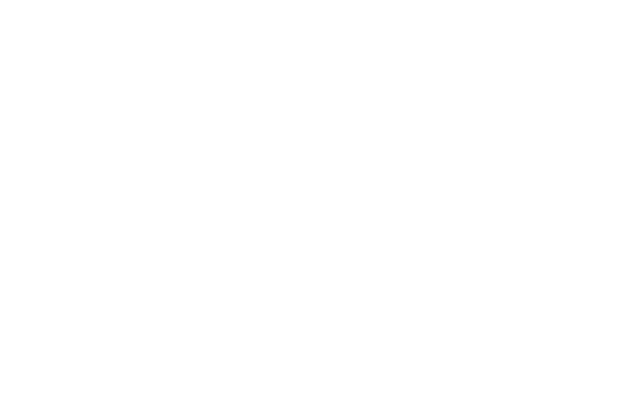
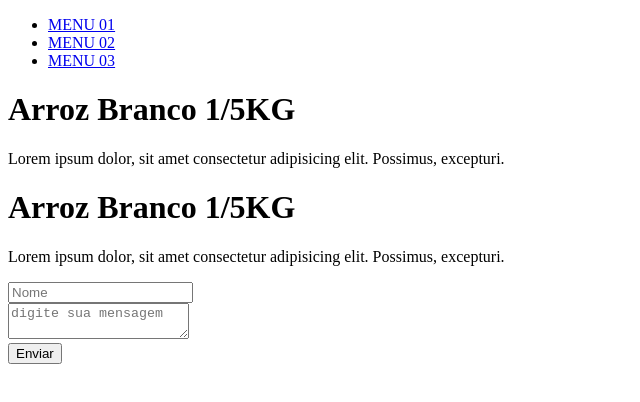
Before and after one commit to leandromacedosilva/pratichtmlcssjsvs001, a plain HTML site: page index.html in a window 1280 px wide. Shown: the whole page, without its empty margins (0-640 px from the left). Drawn offline with Linux system fonts and the light colour scheme.

Commit message:
create file reset.css, styles.css, scripts.js and update file index.html

```diff
--- a/index.html
+++ b/index.html
@@ -4,8 +4,46 @@
   <meta charset="UTF-8">
   <meta name="viewport" content="width=device-width, initial-scale=1.0">
   <title>pratic | lms</title>
+  <link rel="stylesheet" href="reset.css">
+  <link rel="stylesheet" href="styles.css">
 </head>
 <body>
+  <header>
+    <nav>
+      <ul>
+        <li>
+          <a href="#" class="menu-1">MENU 01</a>
+        </li>
+        <li>
+          <a href="#" class="menu-1">MENU 02</a>
+        </li>
+        <li>
+          <a href="#" class="menu-1">MENU 03</a>
+        </li>
+      </ul>
+    </nav>
+  </header>
+  <div class="box-1">
+    <h1>Arroz Branco 1/5KG</h1>
+    <p>Lorem ipsum dolor, sit amet consectetur adipisicing elit. Possimus, excepturi.</p>
+  </div>
 
+  <div class="box-2">
+    <h1>Arroz Branco 1/5KG</h1>
+    <p>Lorem ipsum dolor, sit amet consectetur adipisicing elit. Possimus, excepturi.</p>
+  </div>
+  <div class="">
+    <form action="" id="formulario" class="formulario-contato">
+      <div class="grupo-form">
+        <input type="text" placeholder="Nome" class="campo-form" id="nome">
+      </div>
+
+      <div class="grupo-form">
+        <textarea name="" id="" class="campo-form" placeholder="digite sua mensagem"></textarea>
+      </div>
+
+      <button type="submit" class="botao-form">Enviar</button>
+    </form>
+  </div>
 </body>
 </html>
```
Also changed, not shown: reset.css (added), scripts.js (added), styles.css (added).
